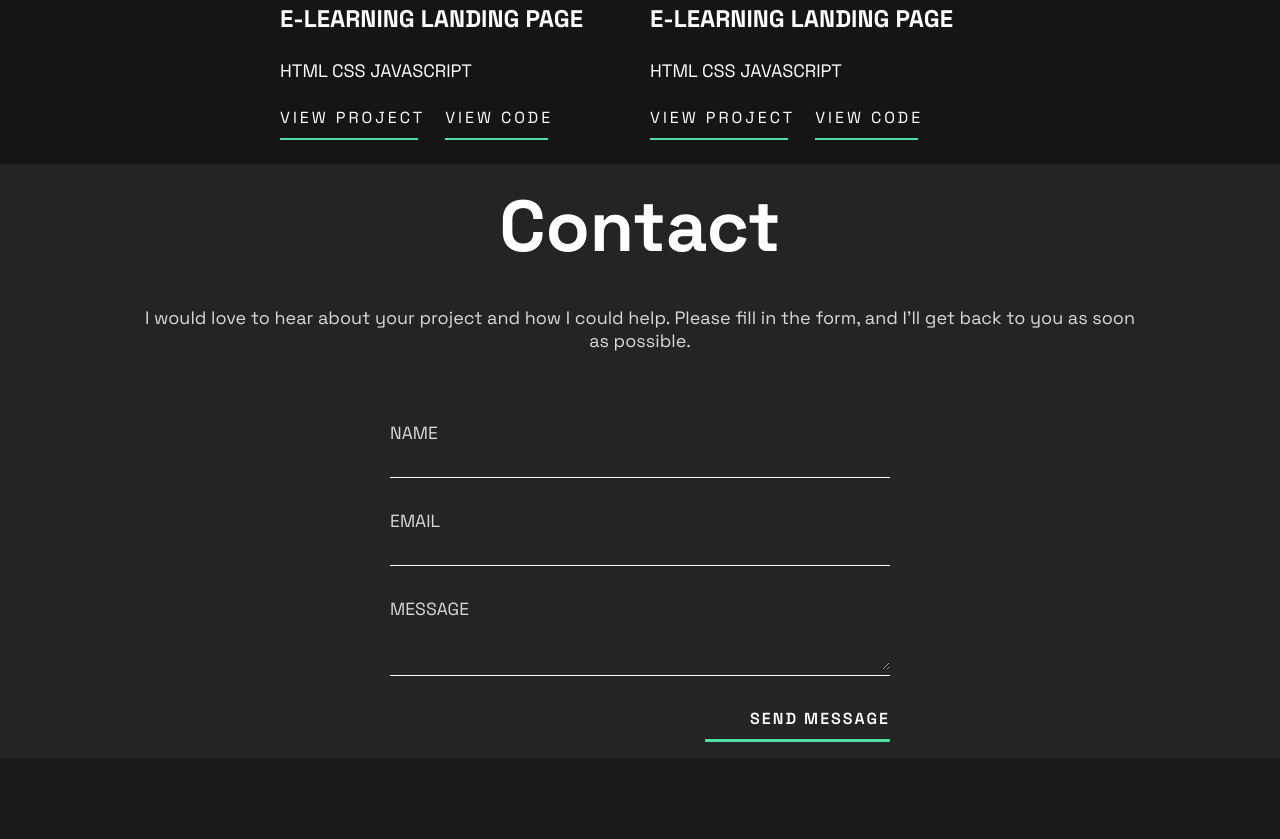
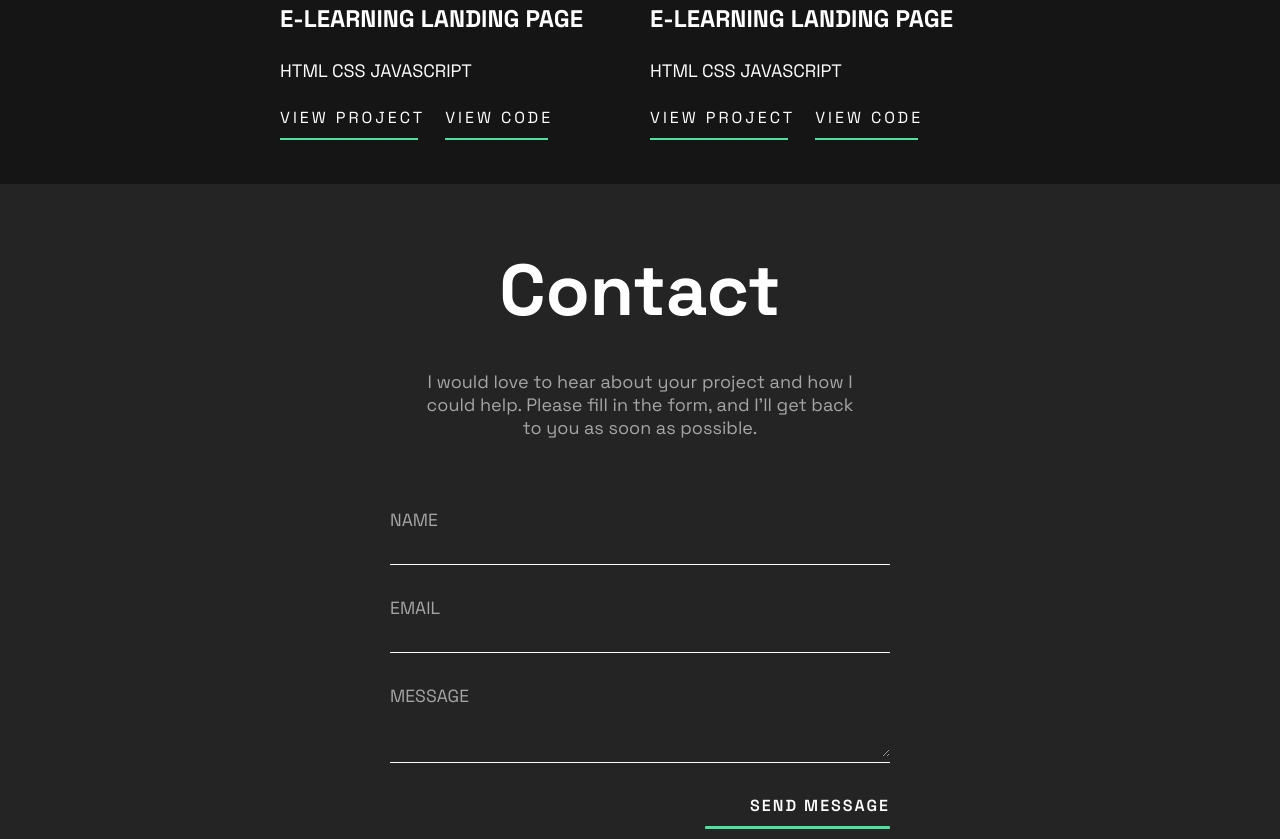
Before and after one commit to sdsiridia/Portfolio, a website built with Vite: page index.html in a window 1280 px wide. Shown: the part 2601-3440 px from the top of the page. Built offline with nearby package versions, Linux system fonts and the light colour scheme.

```diff
--- a/sass/abstracts/_variables.scss
+++ b/sass/abstracts/_variables.scss
@@ -10,6 +10,6 @@ $white: #ffffff;
 $green: #4EE1A0;
 $gray: #242424;
 $gray_2:#505050;
-$light-gray: #d9d9d9;
+$light-gray: #a5a5a5;
 $gradient-start: #202020;
 $gradient-end: #151515;
--- a/sass/layout/_hero.scss
+++ b/sass/layout/_hero.scss
@@ -524,6 +524,11 @@
             padding: 16px;
             position: relative;
             overflow: hidden;   // para que los ovulos no se salgan del contenedor
+            background-color: v.$gray;
+            width: 100vw;  /* 100% del ancho de la ventana */
+            height: 100vh; /* 100% del alto de la ventana */
+            // margin: 0;
+            padding: 0;
             h1{
                 font-size: 2.5rem;
                 color: v.$white;
@@ -531,28 +536,29 @@
             p{
                 font-size: 1.1rem;
                 color: v.$light-gray;
+
             }
             @include m.breakpoint(tablet){
-        display: flex;
-        flex-direction: column;
-        align-items: center;
-        justify-content: center;
+
+        // display: flex;
+        // flex-direction: column;
+        // align-items: center;
+        justify-content: start;
         // grid-template-rows: 1fr 1fr;
         // justify-items: start;
-        gap: 20px;
-        margin: 0;
-        padding: 16px;
-        background-color: v.$gray;
+        // gap: 20px;
+            margin-top: 20px;
+        padding: 60px;
+
         h1{
             font-size: 72px;
             // color: red;
+            margin:0%;
         }
         p{
             font-size: 18px;
-            margin-left: 125px;
-            margin-right: 125px;
             margin-top: 14px;
-
+            max-width: 450px;
         }
     }
 
```
